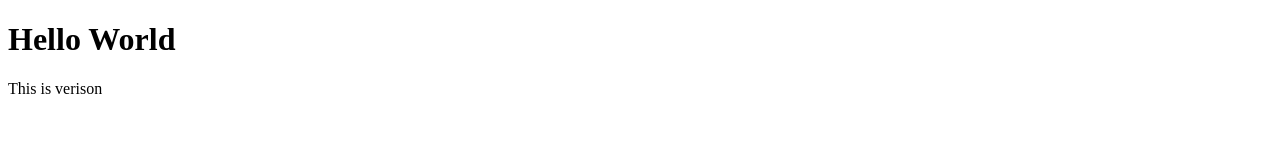
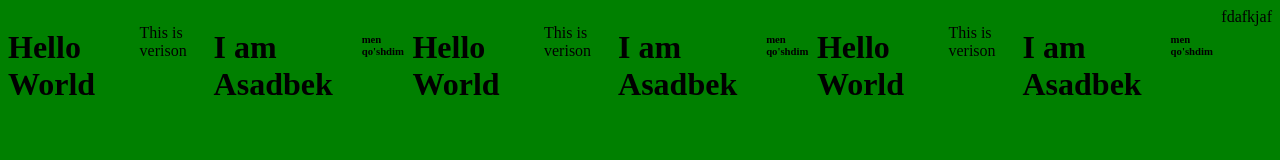
Before and after one commit to asadbek201001/my_portfolio, a plain HTML site: page index.html in a window 1280 px wide. Drawn offline with Linux system fonts and the light colour scheme.

Commit message:
buzilib qoldi

```diff
--- a/index.html
+++ b/index.html
@@ -3,14 +3,37 @@
 <head>
     <meta charset="UTF-8">
     <meta name="viewport" content="width=device-width, initial-scale=1.0">
+    <link rel="stylesheet" href="style.css">
     <title>Document</title>
 </head>
 <body>
 
     <h1>Hello World</h1>
     <p>This is verison</p>
+    <h1>I am Asadbek</h1>
+    <h6>men qo'shdim</h6>
 
 
+
+    <h1>Hello World</h1>
+    <p>This is verison</p>
+    <h1>I am Asadbek</h1>
+    <h6>men qo'shdim</h6>
+
+
+    <h1>Hello World</h1>
+    <p>This is verison</p>
+    <h1>I am Asadbek</h1>
+    <h6>men qo'shdim</h6>
+
+    fdafkjaf
+    <a href="fadfa
+    f
+    a
+    fa
+    f
+    adf
+    da"></a>
 
 
 
--- a/style.css
+++ b/style.css
@@ -0,0 +1,6 @@
+body {
+    background-color: green;
+    display: flex;
+    align-items: space-between;
+    justify-content: space-between;
+}
```
